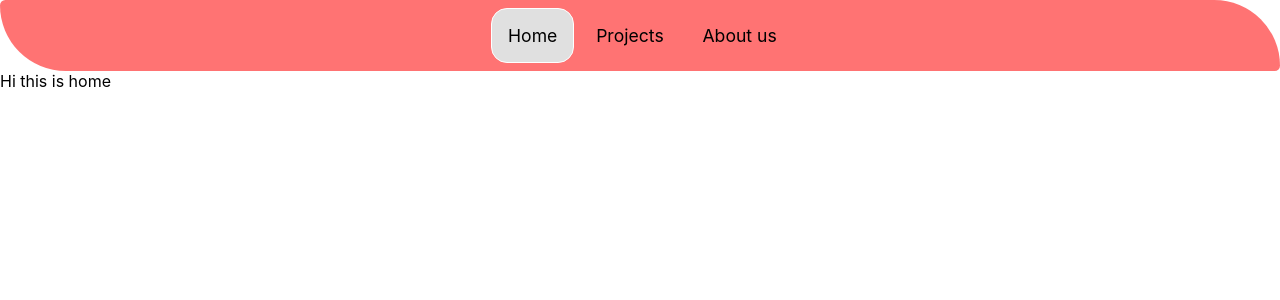
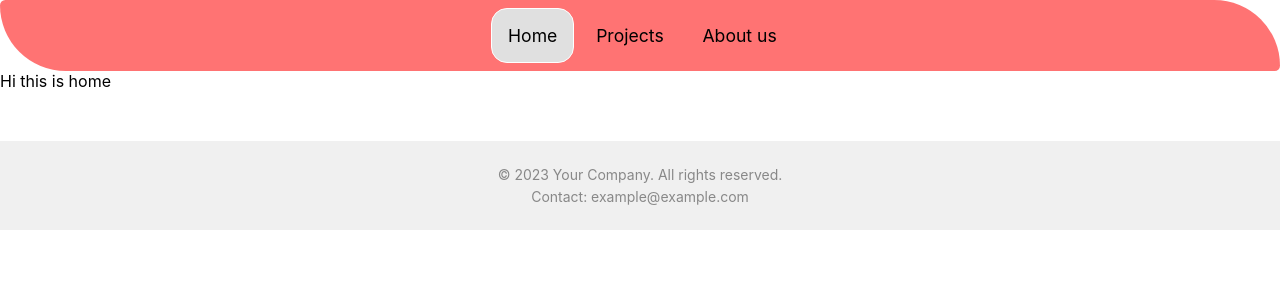
Before and after one commit to Xeonen24/Silicon-Pulse-eComApp, a React (Create React App) app: page / in a window 1280 px wide. Shown: the top 300 px of the page. Built offline with nearby package versions, Linux system fonts and the light colour scheme; a web font is replaced by a local one.

Commit message:
Shreyas1

```diff
--- a/src/Components/Static/Footer/Footer.jsx
+++ b/src/Components/Static/Footer/Footer.jsx
@@ -1,10 +1,32 @@
 import React from 'react';
-const Footer =() =>{
-    return (
-        <div>
 
-        </div>
-    );
-}
+const Footer = () => {
+  return (
+    <footer style={footerStyle}>
+      <div style={containerStyle}>
+        <p style={textStyle}>© 2023 Your Company. All rights reserved.</p>
+        <p style={textStyle}>Contact: example@example.com</p>
+      </div>
+    </footer>
+  );
+};
+
+const footerStyle = {
+  backgroundColor: '#f0f0f0',
+  padding: '20px',
+  marginTop: '50px',
+  textAlign: 'center'
+};
+
+const containerStyle = {
+  maxWidth: '800px',
+  margin: '0 auto'
+};
+
+const textStyle = {
+  color: '#888',
+  fontSize: '14px',
+  margin: '5px'
+};
 
 export default Footer;
```
Also changed, not shown: src/Components/Static/Footer/footer.css (added).
